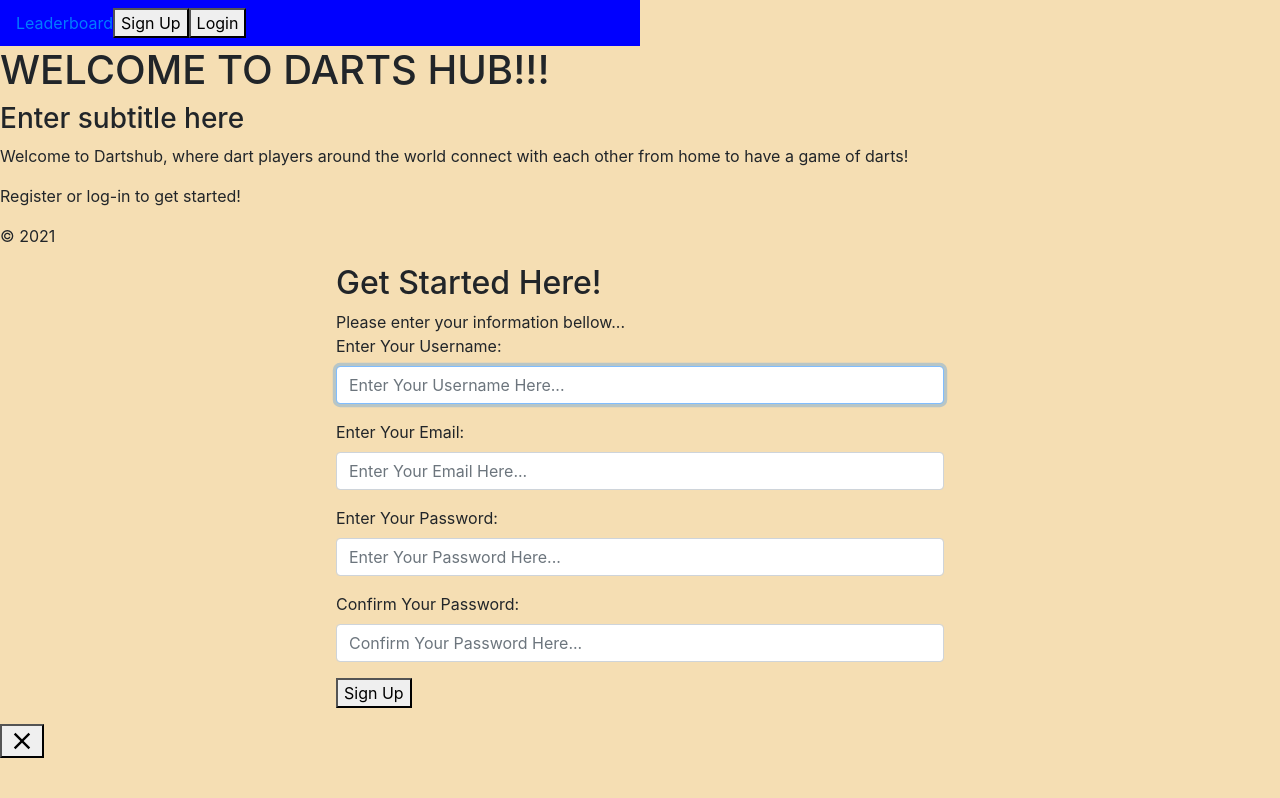
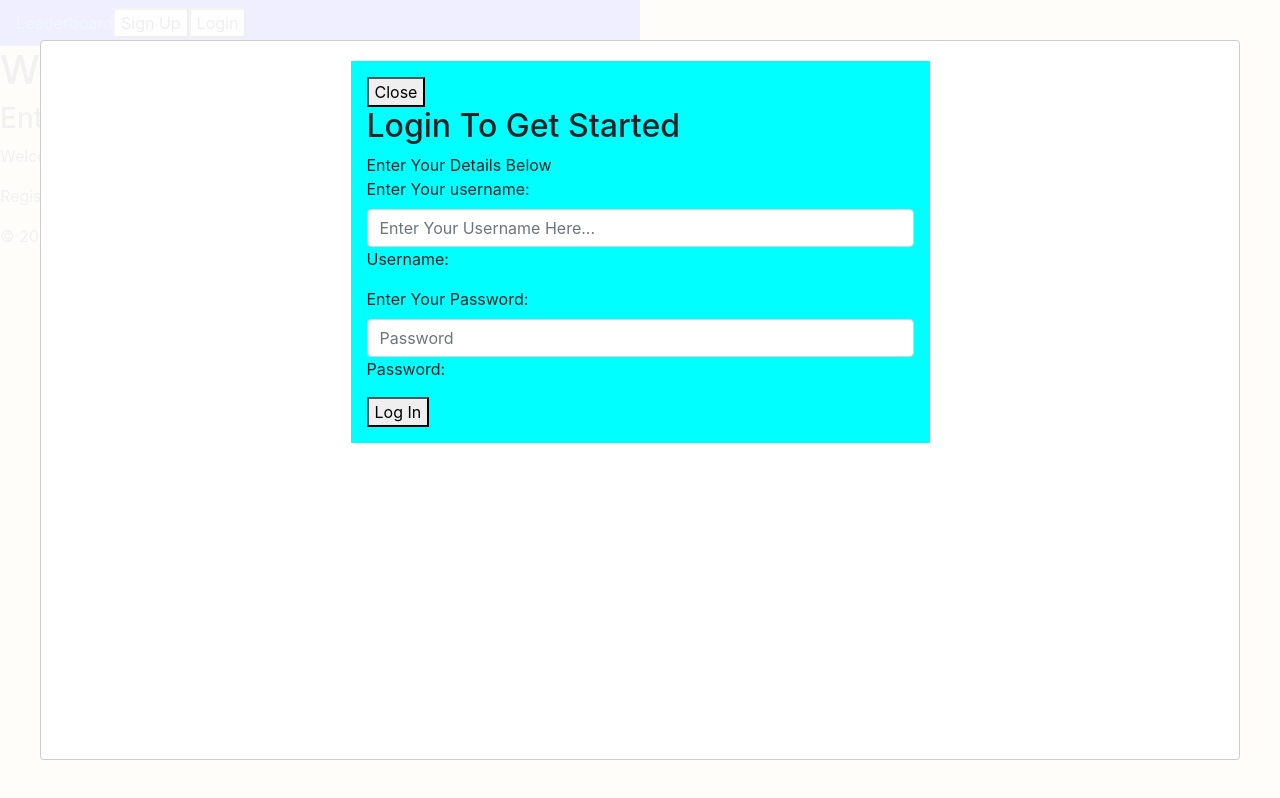
Before and after one commit to HeyAero/dartshub, a React app in the folder client/: page / in a window 1280 px wide. Both pictures are taken after a click on the button "Sign Up". Built offline with nearby package versions, Linux system fonts and the light colour scheme.

Commit message:
Fix login and register modals

```diff
--- a/client/package.json
+++ b/client/package.json
@@ -45,9 +45,10 @@
     "bootstrap": "^4.6.0",
     "react": "^17.0.2",
     "react-dom": "^17.0.2",
-    "react-router-dom": "^5.2.0",
+    "react-modal": "^3.13.1",
     "react-redux": "^7.2.3",
     "react-responsive-modal": "6.0.1",
+    "react-router-dom": "^5.2.0",
     "redux": "^4.0.5",
     "redux-devtools-extension": "^2.13.9",
     "redux-thunk": "^2.3.0"
--- a/client/src/components/Navbar/_Navbar.scss
+++ b/client/src/components/Navbar/_Navbar.scss
@@ -5,4 +5,5 @@
 .modal-body{
     width: 50%;
     margin: auto;
+    background-color: aqua;
 }
--- a/client/src/components/Navbar/index.js
+++ b/client/src/components/Navbar/index.js
@@ -1,36 +1,16 @@
-import React, { useState, Component } from 'react';
-import Modal from 'react-responsive-modal';
+import React from 'react';
+import Modal from 'react-modal';
 
-class Navbar extends Component {
-    constructor(props) {
-        super(props)
-
-        this.state = {
-            sign: false,
-            login: false,
-        }
-    }
-// const Navbar = () =>{
-//     const [open, setOpen] = React.useState(false);
-
-
-
-    onOpenModal = () => {
-        this.setState({ sign: true });
-    };
-    onOpenModalLogin = () => {
-        this.setState({ login: true});
-    };
-    onCloseModal = () => {
-        this.setState({ sign: false});
-    };
-    onCloseModalLogin = () => {
-        this.setState({ login: false})
+const Navbar = () =>{
+    const [open, setOpen] = React.useState(false);
+    function openModal() {
+        setOpen(true);
     }
 
+    function closeModal(){
+        setOpen(false);
+    }
 
-    render() {
-        const { login, sign } = this.state;
         return (
 
             <>
@@ -44,17 +24,20 @@ class Navbar extends Component {
                                         <a href='leaderboard'>Leaderboard</a>
 
 
-                                        <button className="button" id="signup" onClick={this.onOpenModal}>Sign Up</button>
+                                        <button className="button" id="signup" onClick={openModal}>Sign Up</button>
 
 
-                                        <button className="button" id="login" onClick={this.onOpenModalLogin}>Login</button>
+                                        <button className="button" id="login" onClick={openModal}>Login</button>
 
                             </div>
                         </nav>
                     </div>
                 </header>
-                <Modal open={sign} onClose={this.onCloseModal} >
+                <Modal isOpen={open}
+                    onRequestClose={closeModal}
+                >
                     <div className="modal-body">
+                        <button onClick={closeModal}>Close</button>
                         <h2>Get Started Here!</h2>
                         <span className="subtitle">Please enter your information bellow...</span>
                         <form className="Register-form" noValidate="novalidate">
@@ -81,9 +64,12 @@ class Navbar extends Component {
                     </div>
 
                 </Modal>
-                <Modal open={login} onClose={this.onCloseModalLogin} >
+                <Modal
+                    isOpen={open}
+                    onRequestClose={closeModal}  >
 
                     <div className="modal-body">
+                     <button onClick={closeModal}>Close</button>
                         <h2>Login To Get Started</h2>
                         <span className="subtitle">Enter Your Details Below</span>
                         <form className="Login-Form" noValidate="novalidate">
@@ -104,7 +90,7 @@ class Navbar extends Component {
             </>
         )
     }
-}
+
 
 
 
```
Also changed, not shown: 1 other file (tests, documents, lock files or other folders).
